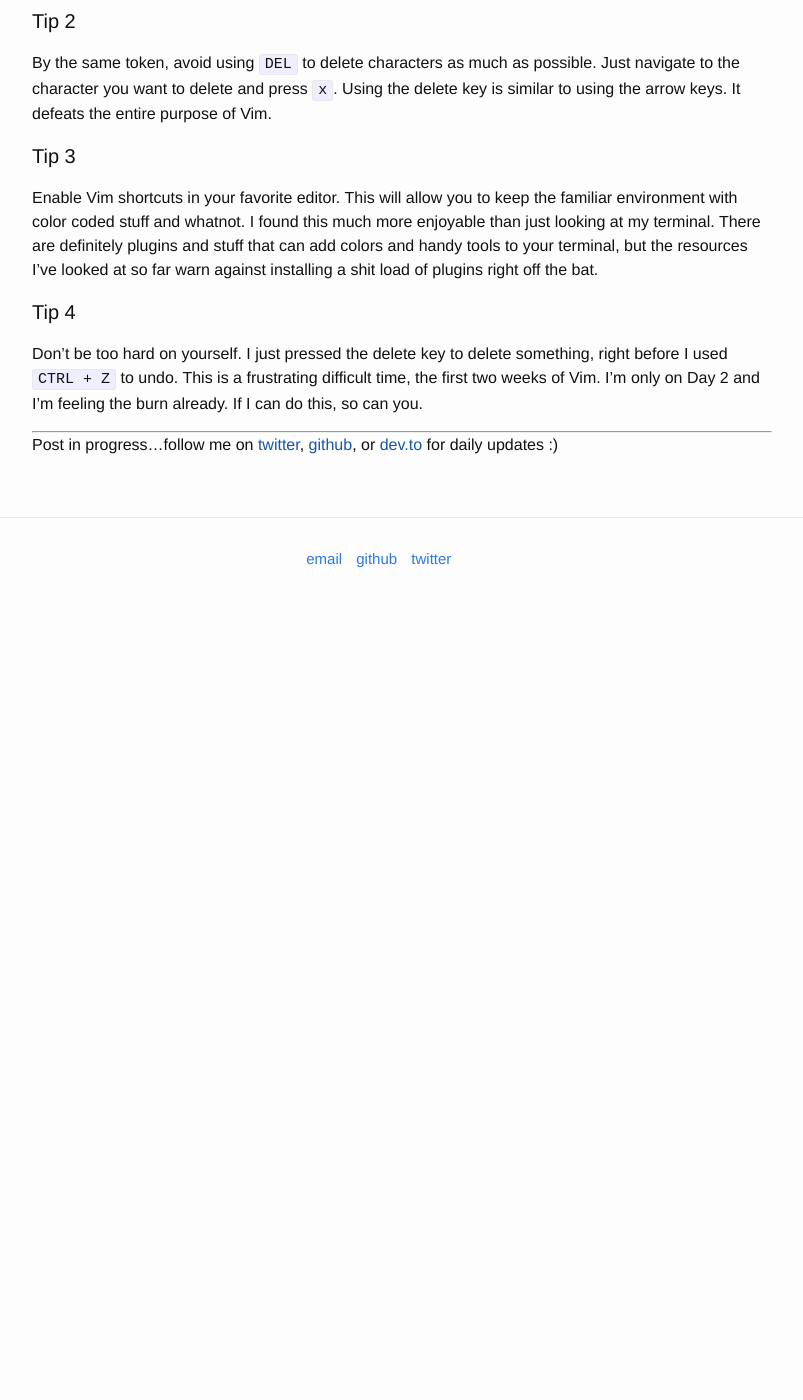
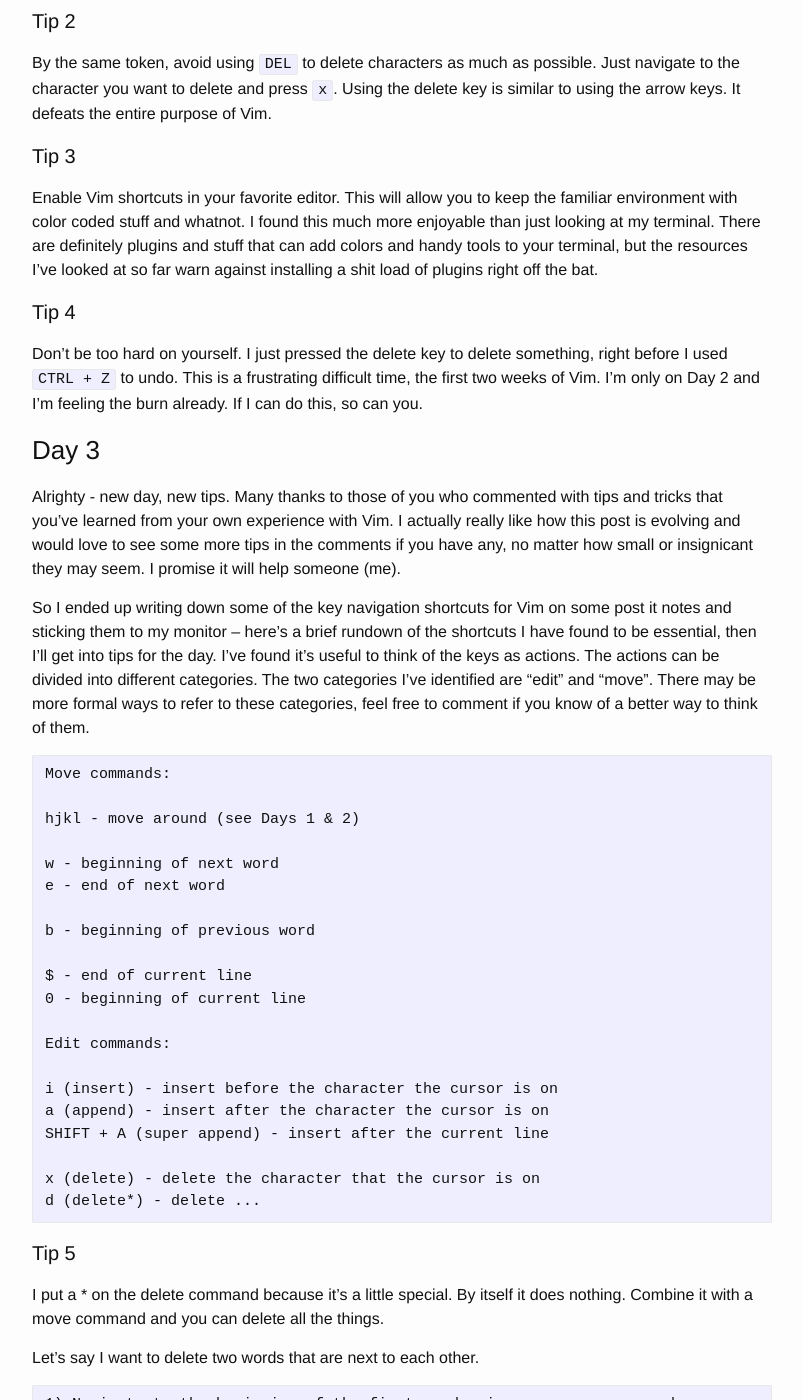
Before and after one commit to vincecampanale/blog, a Jekyll site: the page built from _posts/2017-08-01-first-two-weeks-vim.markdown, in a window 1280 px wide and 1400 px high, scrolled down 1226 px. Shown: the whole window, without its empty margins (238-1041 px from the left). Built offline with Jekyll 4.4.1, drawn with Linux system fonts in a browser that asks for light colours; before the commit the page ends 1856 px from its top, so only the background shows below that; some of the changed text lies outside the part shown.

Commit message:
post(two-weeks-vim): day 3

````diff
--- a/_posts/2017-08-01-first-two-weeks-vim.markdown
+++ b/_posts/2017-08-01-first-two-weeks-vim.markdown
@@ -40,7 +40,71 @@ Enable Vim shortcuts in your favorite editor. This will allow you to keep the fa
 
 Don't be too hard on yourself. I just pressed the delete key to delete something, right before I used `CTRL + Z` to undo. This is a frustrating difficult time, the first two weeks of Vim. I'm only on Day 2 and I'm feeling the burn already. If I can do this, so can you.
 
+### Day 3
 
+Alrighty - new day, new tips.  Many thanks to those of you who commented with tips and tricks that you've learned from your own experience with Vim. I actually really like how this post is evolving and would love to see some more tips in the comments if you have any, no matter how small or insignicant they may seem. I promise it will help someone (me).
+
+So I ended up writing down some of the key navigation shortcuts for Vim on some post it notes and sticking them to my monitor -- here's a brief rundown of the shortcuts I have found to be essential, then I'll get into tips for the day. I've found it's useful to think of the keys as actions. The actions can be divided into different categories. The two categories I've identified are "edit" and "move". There may be more formal ways to refer to these categories, feel free to comment if you know of a better way to think of them.
+
+```
+Move commands:
+
+hjkl - move around (see Days 1 & 2)
+
+w - beginning of next word
+e - end of next word
+
+b - beginning of previous word
+
+$ - end of current line
+0 - beginning of current line
+
+Edit commands:
+
+i (insert) - insert before the character the cursor is on
+a (append) - insert after the character the cursor is on
+SHIFT + A (super append) - insert after the current line
+
+x (delete) - delete the character that the cursor is on
+d (delete*) - delete ...
+```
+
+#### Tip 5
+
+I put a * on the delete command because it's a little special. By itself it does nothing. Combine it with a move command and you can delete all the things.
+
+Let's say I want to delete two words that are next to each other.
+
+```
+1) Navigate to the beginning of the first word using your move commands.
+2) Type d2w.
+3) Press enter.
+```
+
+How cool is that?! `d` tells Vim I want to delete something. It then patiently waits for me to tell it what to delete (so polite). I say to Vim, `2w` (read: two words) and poof, they're gone. That move there shows the power of Vim. Each of these keys does something on its own and lets you run with Vim. Combine them, and you can fly.
+
+#### Tip 6
+
+Yesterday, I called it VIM. I called it that in the title too. I won't change it for the sake of preserving my growth as a Vim user. TIL, it's supposed to be "Vim", like "Jim".
+From [`:help pronounce`](http://vimhelp.appspot.com/intro.txt.html#pronounce):
+```
+Vim is pronounced as one word, like Jim, not vi-ai-em.  It's written with a
+capital, since it's a name, again like Jim.
+```
+Now I know.
+
+#### Tip 7
+
+This tip comes from [Jean Bernard](https://dev.to/jeanbernard) - thanks Jean!
+Quoting him here:
+```
+Pro-tip: I use "jj" as a shortcut to the ESC key. That way when you want to switch back to normal mode you don't have to go all the way to the ESC key.
+```
+Love it.
+
+I want to add a "Comfort-o-meter" to this thing. I'd say I've risen from a 1 to a 2. I no longer sweat when I use Vim, so that's progress. Still have a tendency to reach for comfortable shortcuts for selecting text and moving lines, copy-pasting, etc. However, the momentum is building on itself and I'm having fun.
+
+Wish me luck and we'll catch up tomorrow!
 
 ---
 
````
